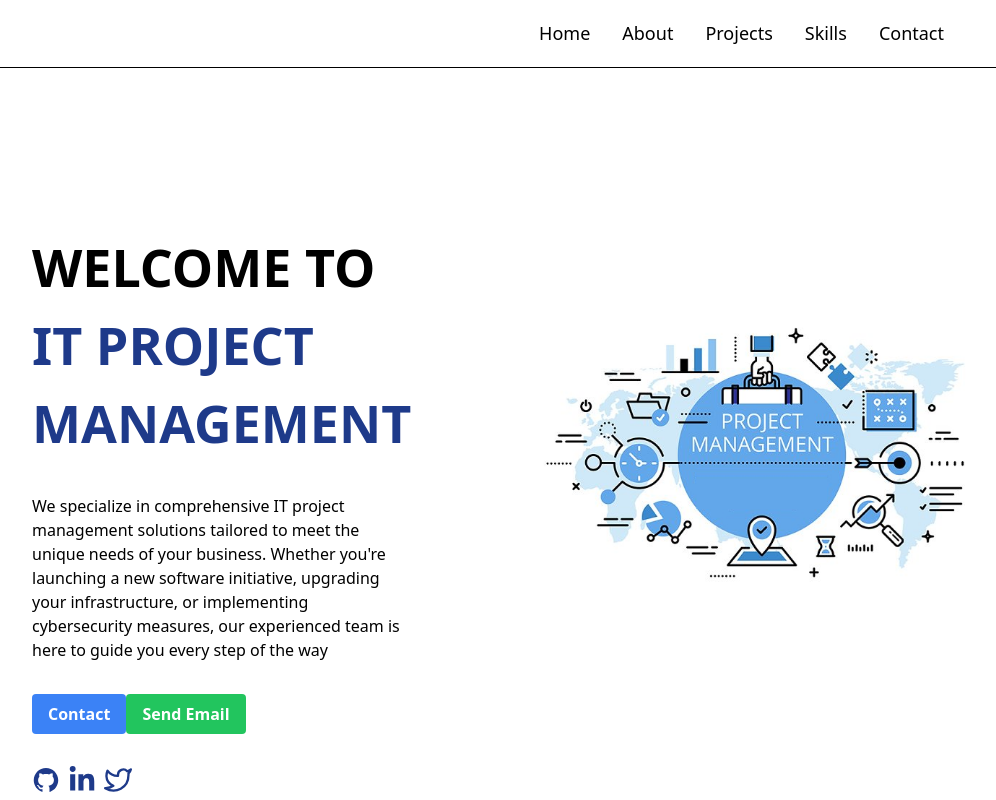
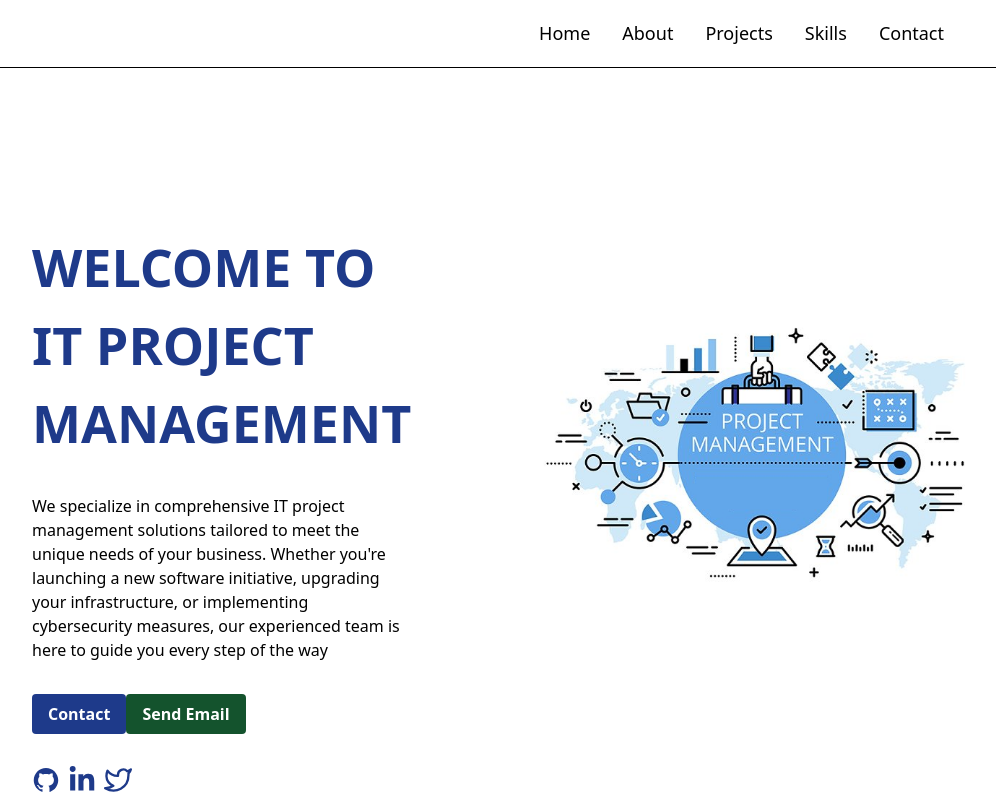
Before and after one commit to mkjilani/midterm-nextjs, a React (Vite) app: page / in a window 1280 px wide. Shown: the top 800 px of the page, without its empty margins (192-1188 px from the left). Built offline with nearby package versions, Linux system fonts and the light colour scheme.

Commit message:
Updated colors. closes #40

```diff
--- a/src/Components/Banner.jsx
+++ b/src/Components/Banner.jsx
@@ -10,7 +10,7 @@ const Banner = () => {
     return (
         <div className="lg:px-56 px-10 lg:py-0 py-20 text-center gap-5 lg:text-start flex lg:flex-row flex-col-reverse justify-between lg:gap-28 items-center">
             <div className=" h-full lg:py-40 flex flex-col justify-center lg:items-start items-center text-red">
-                <h1 className="text-[52px] font-semibold mb-8 leading-normal uppercase">Welcome To <span className="text-blue-900">IT Project Management</span></h1>
+                <h1 className="text-blue-900 text-[52px] font-semibold mb-8 leading-normal uppercase">Welcome To IT Project Management</h1>
                 <p >We specialize in comprehensive IT project management solutions tailored to meet the unique needs of your business. Whether you're launching a new software initiative, upgrading your infrastructure, or implementing cybersecurity measures, our experienced team is here to guide you every step of the way</p>
                 <div>
                     <CallToAction />
--- a/src/Components/CallToAction.jsx
+++ b/src/Components/CallToAction.jsx
@@ -10,7 +10,7 @@ const CallToAction = () => {
       {/* Link Call to Action */}
       <Link
             to="Contact"
-            className="bg-blue-500 hover:bg-blue-900 text-white font-bold py-2 px-4 rounded inline-block"
+            className="bg-blue-900 hover:bg-blue-900 text-white font-bold py-2 px-4 rounded inline-block"
             activeClass="active"
             spy={true}
             smooth={true}
@@ -21,7 +21,7 @@ const CallToAction = () => {
           </Link>
 
       {/* Email Call to Action */}
-      <a href="mailto:example@example.com" className="bg-green-500 hover:bg-green-700 text-white font-bold py-2 px-4 rounded inline-block"      >
+      <a href="mailto:example@example.com" className="bg-green-900 hover:bg-green-700 text-white font-bold py-2 px-4 rounded inline-block"      >
         Send Email
       </a>
     </div>
--- a/src/Components/Contact.jsx
+++ b/src/Components/Contact.jsx
@@ -7,10 +7,10 @@ const Contact = () => {
         <h1 className="text-[52px] font-semibold mb-20 leading-normal uppercase text-blue-900">Contact Me</h1>
         <form action="" className="flex flex-col gap-2 lg:w-1/2">
             <div className="lg:flex gap-9">
-                <input className="w-full lg:my-3 my-4 rounded-lg bg-white p-4 border-2 text-blue-500 text-xl " placeholder="Enter Your Name" type="text" />
-                <input className="w-full lg:my-3 my-4 rounded-lg bg-white p-4 border-2 text-blue-500  text-xl " placeholder="Enter Your Email" type="text" />
+                <input className="w-full lg:my-3 my-4 rounded-lg bg-white p-4 border-2 text-blue-900 text-xl " placeholder="Enter Your Name" type="text" />
+                <input className="w-full lg:my-3 my-4 rounded-lg bg-white p-4 border-2 text-blue-900  text-xl " placeholder="Enter Your Email" type="text" />
             </div>
-            <textarea className="w-full my-3 rounded-lg bg-white p-4 border-2 text-blue-500 text-xl " placeholder="Write Your Massage..." name="" id="" cols="20" rows="10"></textarea>
+            <textarea className="w-full my-3 rounded-lg bg-white p-4 border-2 text-blue-900 text-xl " placeholder="Write Your Massage..." name="" id="" cols="20" rows="10"></textarea>
             <button className="border-2 bg-slate-500 border-blue-800 text-white hover:text-blue-900  rounded-lg py-4 px-8 my-6 uppercase relative overflow-hidden text-xl text-bold" type="submit">Submit</button>
         </form>
 
```
